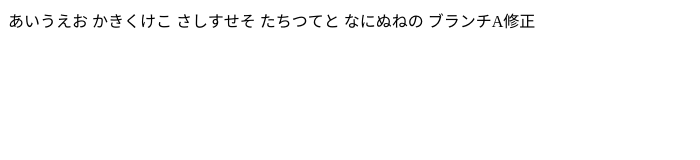
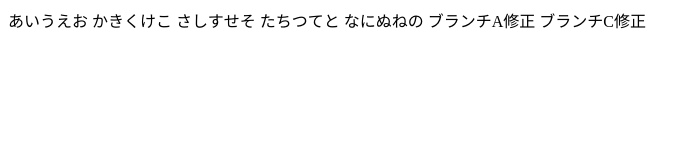
Before and after one commit to zd3F13/firstTest, a plain HTML site: page index.html in a window 1280 px wide. Shown: the whole page, without its empty margins (0-700 px from the left). Drawn offline with Linux system fonts and the light colour scheme.

Commit message:
ブランチC修正01

```diff
--- a/index.html
+++ b/index.html
@@ -11,5 +11,6 @@
   たちつてと
   なにぬねの
   ブランチA修正
+  ブランチC修正
 </body>
 </html>
```
